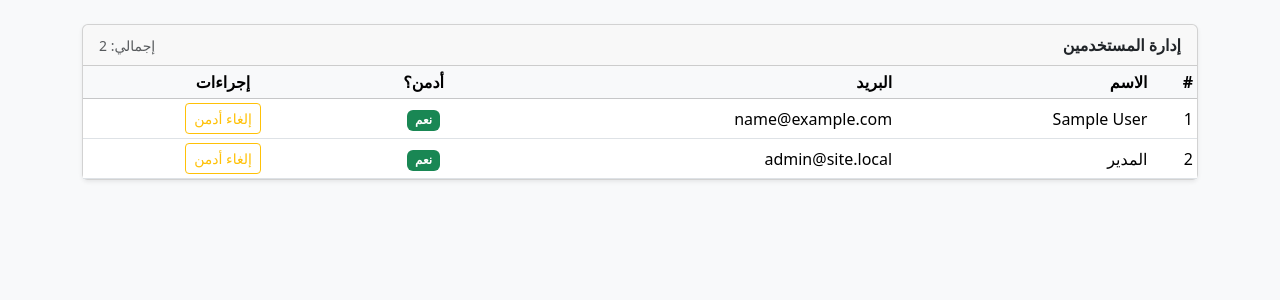
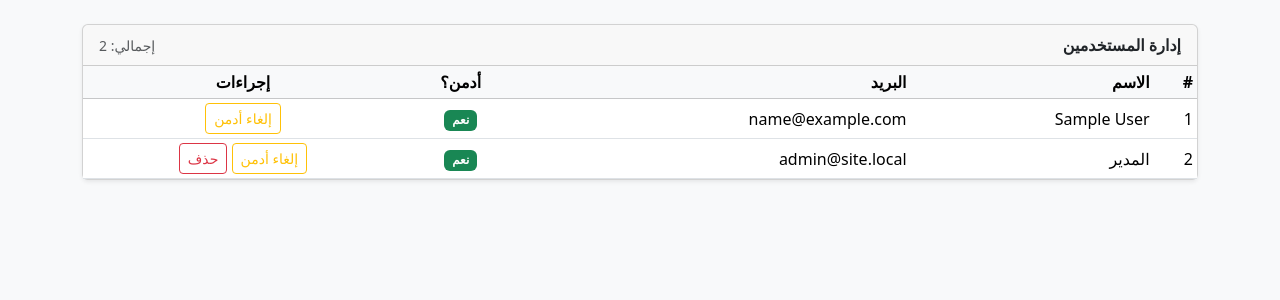
Before and after one commit to SinCity2025/zoom-booking, a Flask app: template templates/admin_users.html in a window 1280 px wide. Shown: the part 57-357 px from the top of the page. Run offline with Flask 3, Linux system fonts and the light colour scheme; the template is opened without the code that fills it: values that come from a table or form of the project are taken from there, others are empty; tables that the repository leaves empty hold one stand-in row (values such as "Sample post"); some libraries are stand-ins or nearby versions.

Commit message:
Update admin_users.html

```diff
--- a/templates/admin_users.html
+++ b/templates/admin_users.html
@@ -42,7 +42,7 @@
             <th>الاسم</th>
             <th>البريد</th>
             <th class="text-center">أدمن؟</th>
-            <th style="width:280px" class="text-center">إجراءات</th>
+            <th style="width:320px" class="text-center">إجراءات</th>
           </tr>
         </thead>
         <tbody>
@@ -61,19 +61,26 @@
             <td class="text-center">
               {% if not u.is_admin %}
                 <form class="d-inline" method="post" action="{{ url_for('admin_make_admin', uid=u.id) }}">
+                  <!-- {{ csrf_token() }} إذا كنت مفعل CSRF -->
                   <button class="btn btn-sm btn-primary">ترقية لأدمن</button>
                 </form>
               {% else %}
                 <form class="d-inline" method="post" action="{{ url_for('admin_remove_admin', uid=u.id) }}">
+                  <!-- {{ csrf_token() }} -->
                   <button class="btn btn-sm btn-outline-warning">إلغاء أدمن</button>
                 </form>
               {% endif %}
-              <!-- (اختياري) زر حذف:
-              <form class="d-inline" method="post" action="{{ url_for('admin_delete_user', uid=u.id) }}"
-                    onsubmit="return confirm('متأكد من حذف المستخدم؟');">
+
+              {# إخفاء زر الحذف عن المستخدم الحالي؛
+                 مسار السيرفر أيضاً يحمي من حذف آخر أدمن #}
+              {% if user and user.id != u.id %}
+              <form class="d-inline" method="post"
+                    action="{{ url_for('admin_delete_user', uid=u.id) }}"
+                    onsubmit="return confirm('متأكد من حذف هذا المستخدم؟ سيُحذف معه سجل حجوزاته.');">
+                <!-- {{ csrf_token() }} -->
                 <button class="btn btn-sm btn-outline-danger">حذف</button>
               </form>
-              -->
+              {% endif %}
             </td>
           </tr>
           {% else %}
```
